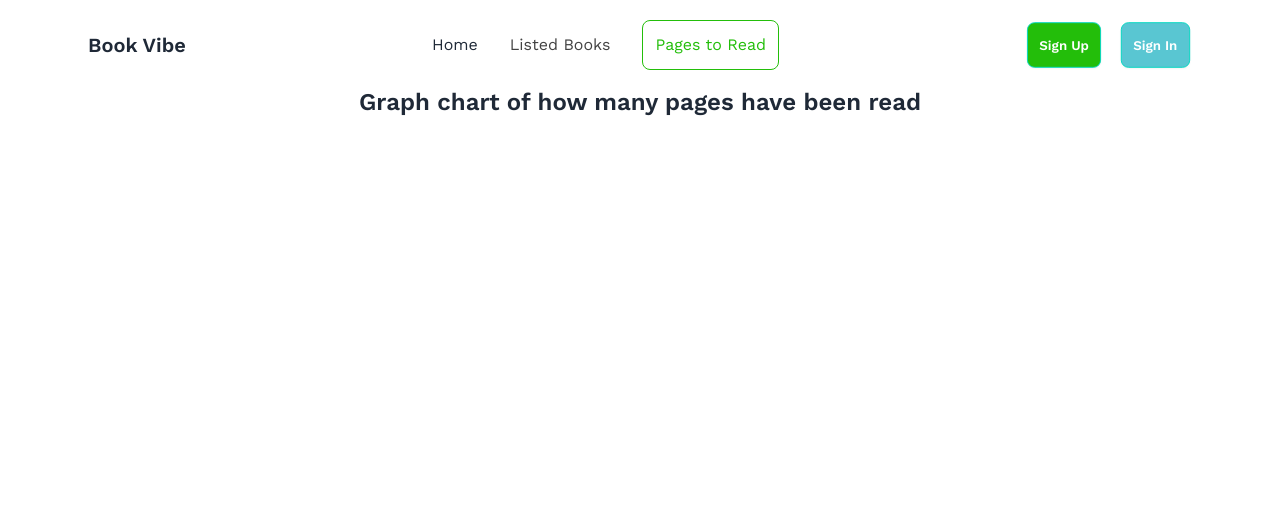
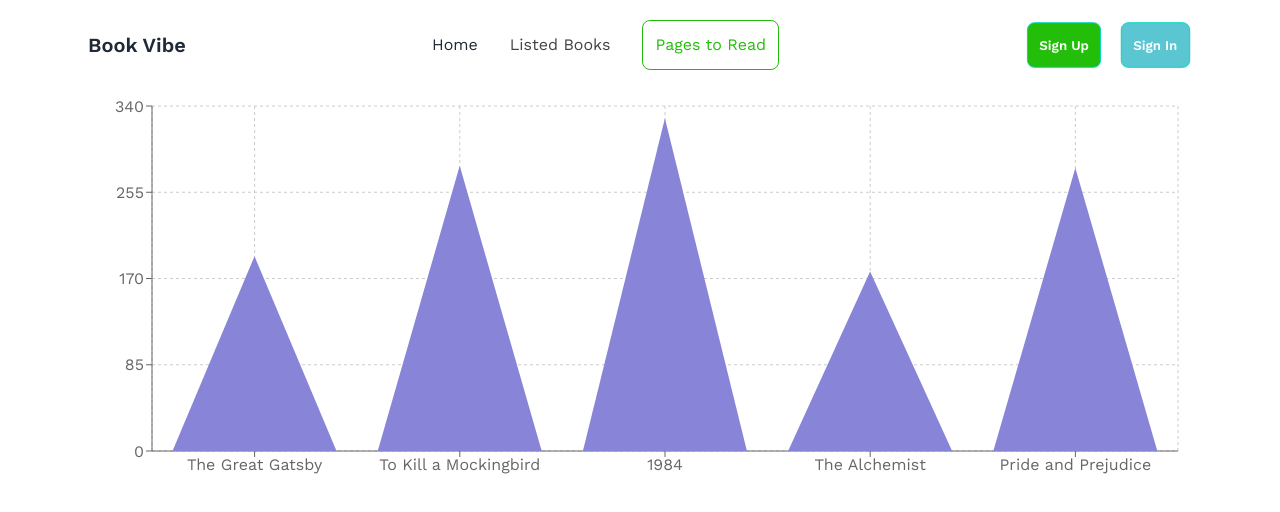
Before and after one commit to HridayMahmud/my-library, a React (Vite) app: page /pagestoread in a window 1280 px wide. Shown: the top 512 px of the page. Built offline with nearby package versions, Linux system fonts and the light colour scheme; a web font is replaced by a local one.

Commit message:
pyramid bar chart done

```diff
--- a/package.json
+++ b/package.json
@@ -18,6 +18,7 @@
     "react-icons": "^5.5.0",
     "react-router-dom": "^7.1.3",
     "react-toastify": "^11.0.3",
+    "recharts": "^2.15.1",
     "tailwindcss": "^4.0.7"
   },
   "devDependencies": {
--- a/src/Components/PagesToRead/PagesToRead.jsx
+++ b/src/Components/PagesToRead/PagesToRead.jsx
@@ -1,13 +1,50 @@
 import React from 'react'
+
+import {
+  BarChart,
+  Bar,
+  XAxis,
+  YAxis,
+  CartesianGrid,
+  Tooltip,
+  ResponsiveContainer,
+} from "recharts";
+
+const data = [
+  { name: "The Great Gatsby", value: 192 },
+  { name: "To Kill a Mockingbird", value: 281 },
+  { name: "1984", value: 328 },
+  { name: "The Alchemist", value: 177 },
+  { name: "Pride and Prejudice", value: 279 },
+];
 
 const PagesToRead = () => {
   return (
-    <div>
-      <div className="text-2xl font-semibold text-center">
-               <h1>Graph chart of how many pages have been read</h1>
-      </div>
-    </div>
-  )
-}
+   <div className="mx-12">
+     <ResponsiveContainer width="100%" height={400}>
+      <BarChart data={data} margin={{ top: 20, right: 30, left: 20, bottom: 5 }}>
+        <CartesianGrid strokeDasharray="3 3" />
+        <XAxis dataKey="name" />
+        <YAxis />
+        <Tooltip />
+        <Bar
+          dataKey="value"
+          fill="#8884d8"
+          shape={(props) => (
+            <path
+              d={`M${props.x},${props.y + props.height}
+                 L${props.x + props.width / 2},${props.y}
+                 L${props.x + props.width},${props.y + props.height} Z`}
+              fill={props.fill}
+            />
+          )}
+        />
+      </BarChart>
+    </ResponsiveContainer>
+   </div>
+  );
+};
 
-export default PagesToRead
+
+
+export default PagesToRead;
```
Also changed, not shown: 1 other file (tests, documents, lock files or other folders).
